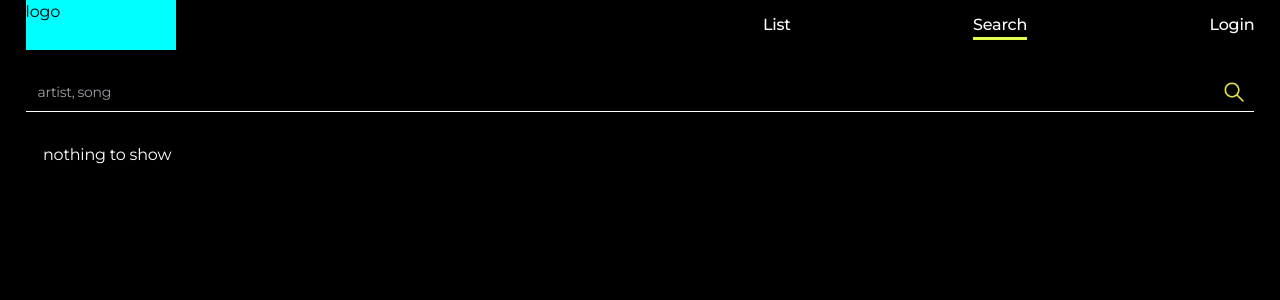
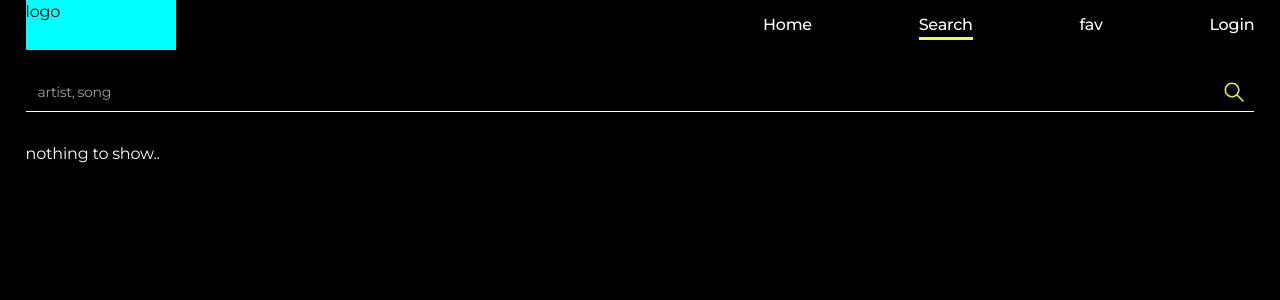
Before and after one commit to jaewoneee/musiq, a Vue app in the folder frontend/: page /search in a window 1280 px wide. Shown: the top 300 px of the page. Built offline with nearby package versions, Linux system fonts and the light colour scheme.

Commit message:
좋아요 리스트 내 아이템에 스포티파이 외부 링크 연결

```diff
--- a/frontend/src/api/music.js
+++ b/frontend/src/api/music.js
@@ -21,6 +21,7 @@ function addFavorite(item, uuid) {
       artist: item.artist,
       title: item.title,
       src: item.src,
+      url: item.url,
       uuid: uuid,
     },
   });
--- a/frontend/src/components/FavoriteList.vue
+++ b/frontend/src/components/FavoriteList.vue
@@ -3,7 +3,7 @@
     <ul>
       <li v-for="(favItem, index) in favList" v-bind:key="favItem.id">
         <img :src="favItem.img" alt="" />
-        <p>{{ favItem.title }}</p>
+        <a :href="favItem.url" target="_blank">{{ favItem.title }}</a>
         <p>{{ favItem.artist }}</p>
         <button @click="deleteItem(favItem.id, index)">
           <svg
--- a/frontend/src/components/SearchList.vue
+++ b/frontend/src/components/SearchList.vue
@@ -15,9 +15,6 @@
           <input type="hidden" :value="index" id="index" />
         </li>
       </ul>
-      <div class="to-fav-box" v-if="this.$store.state.uuid != ''">
-        <a href="/fav" class="fav-btn"></a>
-      </div>
       <div class="btn-box">
         <template v-if="offsetValue">
           <button class="prev-p-btn" @click="prevItems">prev</button>
@@ -26,9 +23,7 @@
       </div>
     </template>
     <template v-else>
-      <ul>
-        <li>nothing to show</li>
-      </ul>
+      <div>nothing to show..</div>
     </template>
     <Modal v-if="showModal" @close="showModal = false">
       <div slot="header">
@@ -117,6 +112,7 @@ export default {
         title: this.$store.state.array[i].name,
         src: this.$store.state.array[i].album.images[0].url,
         href: this.$store.state.array[i].preview_url,
+        url: this.$store.state.array[i].external_urls.spotify,
       };
       const { data } = await isFavorite(info.id, uuid);
 
@@ -132,6 +128,7 @@ export default {
         window.scrollTo(0, 0);
       }, 300);
     },
+
     // 이전 아이템 페이지
     prevItems() {
       this.$store.dispatch("SEARCH", "decrement");
@@ -139,10 +136,12 @@ export default {
         window.scrollTo(0, 0);
       }, 300);
     },
+
     // 좋아요 리스트에 추가
     async addItem(item) {
       const uuid = this.$store.state.uuid;
       if (uuid !== "") {
+        // 로그인 여부 확인
         await addFavorite(item, uuid);
         this.toFavorite = !this.toFavorite;
       } else {
@@ -176,7 +175,7 @@ export default {
 <style scoped>
 .btn-box {
   overflow: hidden;
-  background-color: red;
+  margin-top: 3vw;
 }
 button[class*="p-btn"] {
   color: #fff;
--- a/frontend/src/components/common/AppHeader.vue
+++ b/frontend/src/components/common/AppHeader.vue
@@ -7,12 +7,16 @@
 
       <ul class="nav">
         <li>
-          <router-link to="/main">List</router-link>
+          <router-link to="/main">Home</router-link>
         </li>
         <li>
           <router-link to="/search">Search</router-link>
         </li>
+
         <template v-if="isUserLogin">
+          <li>
+            <router-link to="/fav">fav</router-link>
+          </li>
           <li>
             <a href="javascript:;" @click="logoutUser" id="logout-btn"
               >Logout
@@ -20,6 +24,9 @@
           </li>
         </template>
         <template v-else>
+          <li>
+            <a href="/login">fav</a>
+          </li>
           <li><router-link to="/login">Login</router-link></li>
         </template>
       </ul>
```
Also changed, not shown: 1 other file (tests, documents, lock files or other folders).
